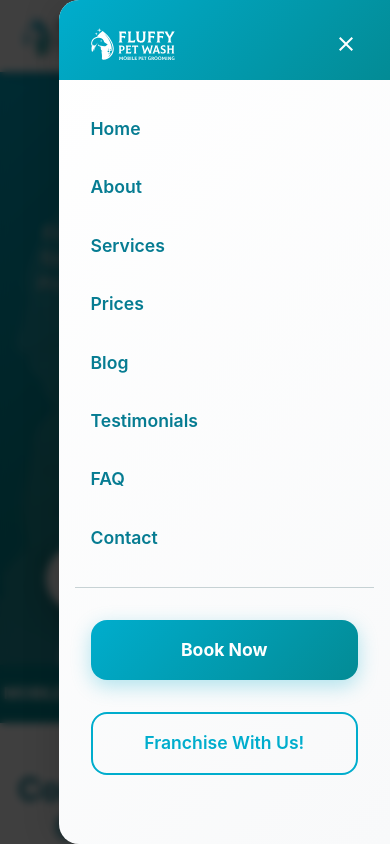
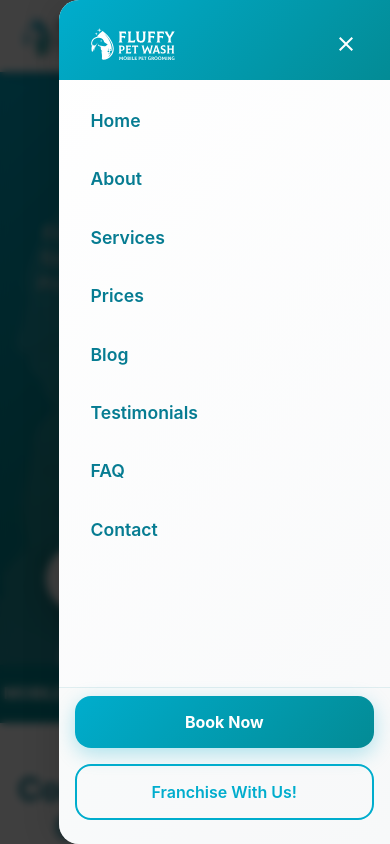
Before and after one commit to crisboxing11/Fluffy, a Next.js app: page /services in a window 390 px wide. Both pictures are taken after a click on the button "Open navigation menu". Shown: the top 844 px of the page. Built offline with nearby package versions, Linux system fonts and the light colour scheme.

Commit message:
hotfix services

```diff
--- a/components/Layout/Navbar.tsx
+++ b/components/Layout/Navbar.tsx
@@ -8,7 +8,6 @@ import {
   List,
   ListItem,
   ListItemText,
-  Divider,
   Fade,
   Slide,
   useScrollTrigger,
@@ -281,11 +280,14 @@ const Navbar = () => {
                 "& .MuiDrawer-paper": {
                   width: { xs: "85vw", sm: "400px" },
                   maxWidth: "400px",
+                  height: "100vh",
                   color: "#067C92",
                   padding: 0,
                   borderRadius: "20px 0 0 20px",
                   boxShadow: "-10px 0 30px rgba(0, 0, 0, 0.1)",
                   overflow: "hidden",
+                  display: "flex",
+                  flexDirection: "column",
                 },
               }}
               transitionDuration={300}
@@ -322,7 +324,15 @@ const Navbar = () => {
                 </IconButton>
               </Box>
 
-              <List sx={{ px: 2, py: 3 }}>
+              <Box
+                sx={{
+                  flex: 1,
+                  overflow: "auto",
+                  display: "flex",
+                  flexDirection: "column",
+                }}
+              >
+                <List sx={{ px: 2, py: 2, flex: 1 }}>
                   {[
                     "Home",
                     "About",
@@ -333,7 +343,11 @@ const Navbar = () => {
                     "FAQ",
                     "Contact",
                   ].map((item, index) => (
-                  <Fade in={mobileOpen} timeout={300 + index * 50} key={index}>
+                    <Fade
+                      in={mobileOpen}
+                      timeout={300 + index * 50}
+                      key={index}
+                    >
                       <ListItem
                         sx={{
                           py: 1,
@@ -349,7 +363,9 @@ const Navbar = () => {
                         }}
                       >
                         <Link
-                        href={item === "Home" ? "/" : `/${item.toLowerCase()}`}
+                          href={
+                            item === "Home" ? "/" : `/${item.toLowerCase()}`
+                          }
                           style={{
                             textDecoration: "none",
                             color: "#067C92",
@@ -374,10 +390,19 @@ const Navbar = () => {
                       </ListItem>
                     </Fade>
                   ))}
-                <Divider sx={{ my: 3, bgcolor: "rgba(6, 124, 146, 0.1)" }} />
+                </List>
 
+                <Box
+                  sx={{
+                    px: 2,
+                    pb: 3,
+                    pt: 1,
+                    borderTop: "1px solid rgba(6, 124, 146, 0.1)",
+                    backgroundColor: "rgba(248, 249, 250, 0.5)",
+                  }}
+                >
                   <Fade in={mobileOpen} timeout={600}>
-                  <ListItem sx={{ px: 2, mb: 2 }}>
+                    <Box sx={{ mb: 2 }}>
                       <Button
                         fullWidth
                         variant="contained"
@@ -390,8 +415,8 @@ const Navbar = () => {
                           color: "#fff",
                           fontWeight: 700,
                           borderRadius: "16px",
-                        py: 1.8,
-                        fontSize: "1.1rem",
+                          py: 1.5,
+                          fontSize: "1rem",
                           textTransform: "none",
                           boxShadow: "0 6px 20px rgba(0, 173, 205, 0.3)",
                           transition: "all 0.3s cubic-bezier(0.4, 0, 0.2, 1)",
@@ -405,11 +430,11 @@ const Navbar = () => {
                       >
                         Book Now
                       </Button>
-                  </ListItem>
+                    </Box>
                   </Fade>
 
                   <Fade in={mobileOpen} timeout={700}>
-                  <ListItem sx={{ px: 2 }}>
+                    <Box>
                       <Button
                         fullWidth
                         variant="outlined"
@@ -423,8 +448,8 @@ const Navbar = () => {
                           color: "#00ADCD",
                           fontWeight: 600,
                           borderRadius: "16px",
-                        py: 1.8,
-                        fontSize: "1.1rem",
+                          py: 1.5,
+                          fontSize: "1rem",
                           textTransform: "none",
                           borderWidth: "2px",
                           transition: "all 0.3s cubic-bezier(0.4, 0, 0.2, 1)",
@@ -438,9 +463,10 @@ const Navbar = () => {
                       >
                         Franchise With Us!
                       </Button>
-                  </ListItem>
+                    </Box>
                   </Fade>
-              </List>
+                </Box>
+              </Box>
             </Drawer>
           </Box>
         </Toolbar>
--- a/pages/services.tsx
+++ b/pages/services.tsx
@@ -12,7 +12,6 @@ import {
   Chip,
   Paper,
   Stack,
-
   Avatar,
   List,
   ListItem,
@@ -36,7 +35,6 @@ import {
   Schedule as ScheduleIcon,
   LocalShipping as LocalShippingIcon,
   VerifiedUser as VerifiedUserIcon,
-
   LocationOn as LocationOnIcon,
   FormatQuote as FormatQuoteIcon,
 } from "@mui/icons-material";
@@ -231,7 +229,6 @@ const faqs = [
 
 const ServicesPage = () => {
   const [expandedFaq, setExpandedFaq] = useState<string | false>(false);
-
 
   const handleFaqChange =
     (panel: string) => (event: React.SyntheticEvent, isExpanded: boolean) => {
@@ -1252,6 +1249,7 @@ const ServicesPage = () => {
                         >
                           <Avatar
                             src={review.avatar}
+                            alt={`${review.name} with pet ${review.petName}`}
                             sx={{
                               width: 60,
                               height: 60,
```
Lines whose indentation alone changed are shown as unchanged.
